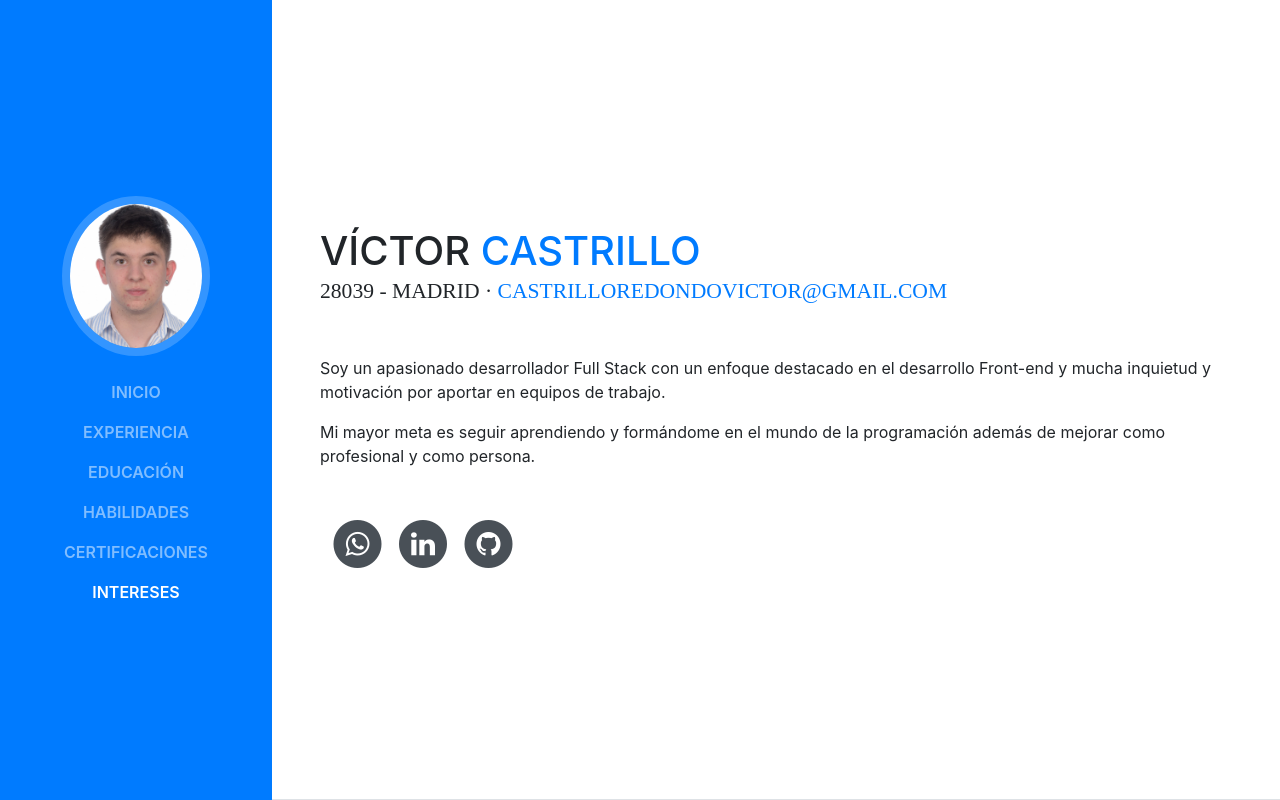
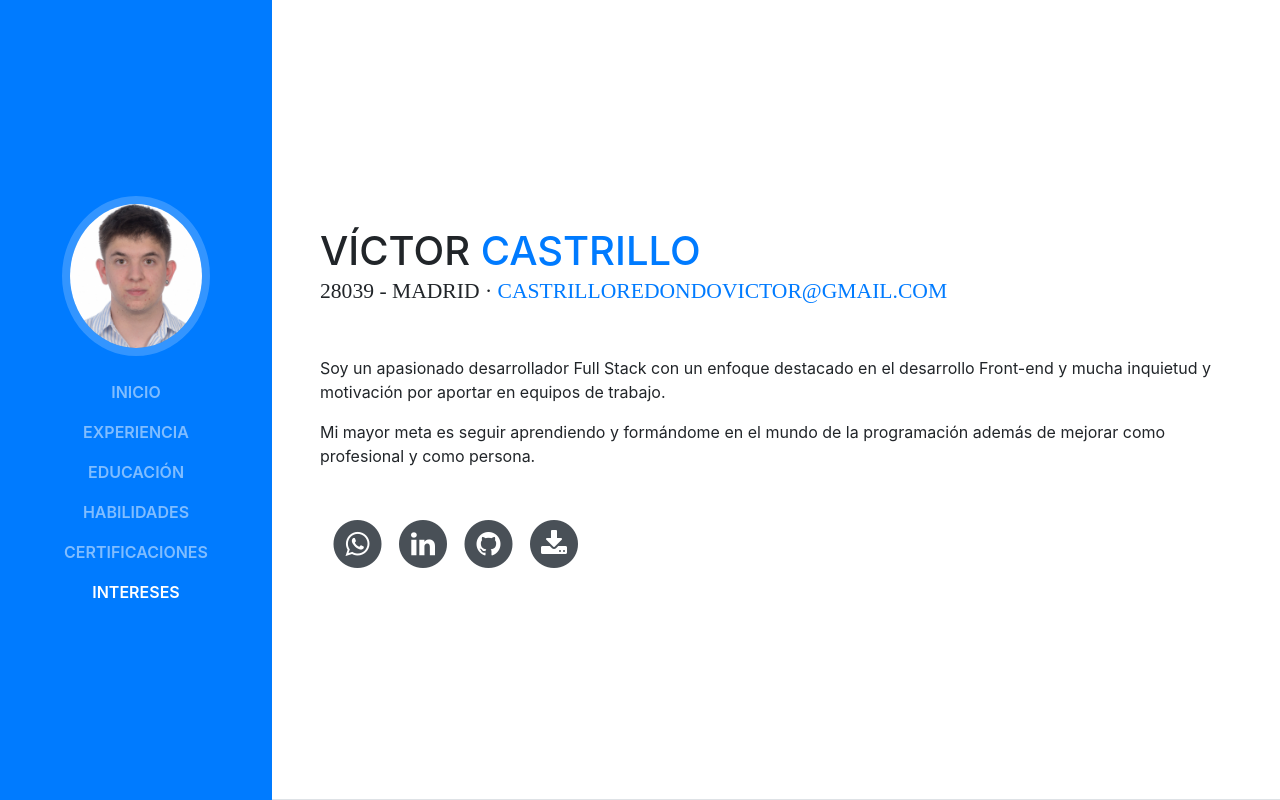
Before and after one commit to CastrilloRedondoVictor/Castrilloredondovictor.github.io, a website with bundled scripts: page index.html in a window 1280 px wide. Shown: the top 800 px of the page. Built offline with nearby package versions, Linux system fonts and the light colour scheme; a web font is replaced by a local one.

Commit message:
Added CV

```diff
--- a/index.html
+++ b/index.html
@@ -103,6 +103,15 @@
                 <span class="fa-stack fa-lg">
                   <i class="fa fa-circle fa-stack-2x"></i>
                   <i class="fa fa-github fa-stack-1x fa-inverse"></i>
+                </span>
+              </a>
+            </li>
+
+            <li class="list-inline-item">
+              <a href="./Currículum.pdf" download="CR_VíctorCastrillo.pdf" target="_blank">
+                <span class="fa-stack fa-lg">
+                  <i class="fa fa-circle fa-stack-2x"></i>
+                  <i class="fa fa-download fa-stack-1x fa-inverse"></i>
                 </span>
               </a>
             </li>
```
Also changed, not shown: 1 other file.
